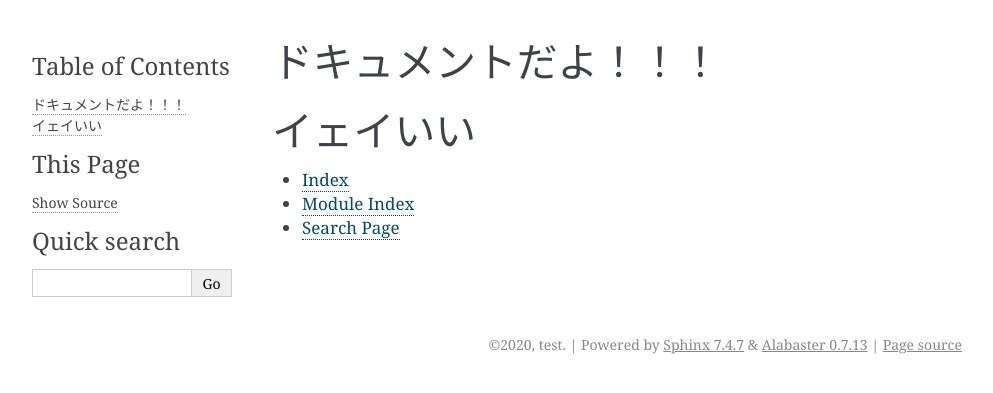
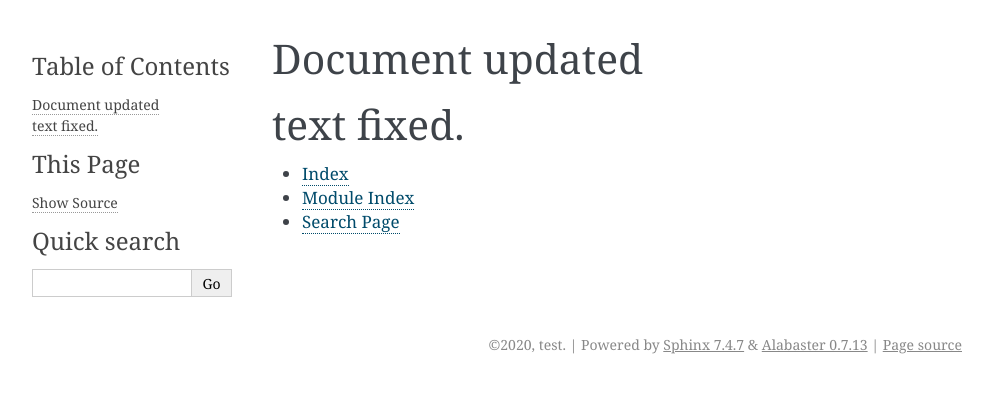
Before and after one commit to hikkymouse1007/ReadTheDocs, a Sphinx documentation site: the page built from docs/index.rst, in a window 1280 px wide. Shown: the top 393 px of the page, without its empty margins (148-1141 px from the left). Built offline with Sphinx 7.4.7, drawn with Linux system fonts in a browser that asks for light colours.

Commit message:
update document

```diff
--- a/docs/index.rst
+++ b/docs/index.rst
@@ -3,7 +3,7 @@
    You can adapt this file completely to your liking, but it should at least
    contain the root `toctree` directive.
 
-ドキュメントだよ！！！
+Document updated
 ================================
 
 .. toctree::
@@ -12,7 +12,7 @@
 
 
 
-イェイいい
+text fixed.
 ==================
 
 * :ref:`genindex`
```
